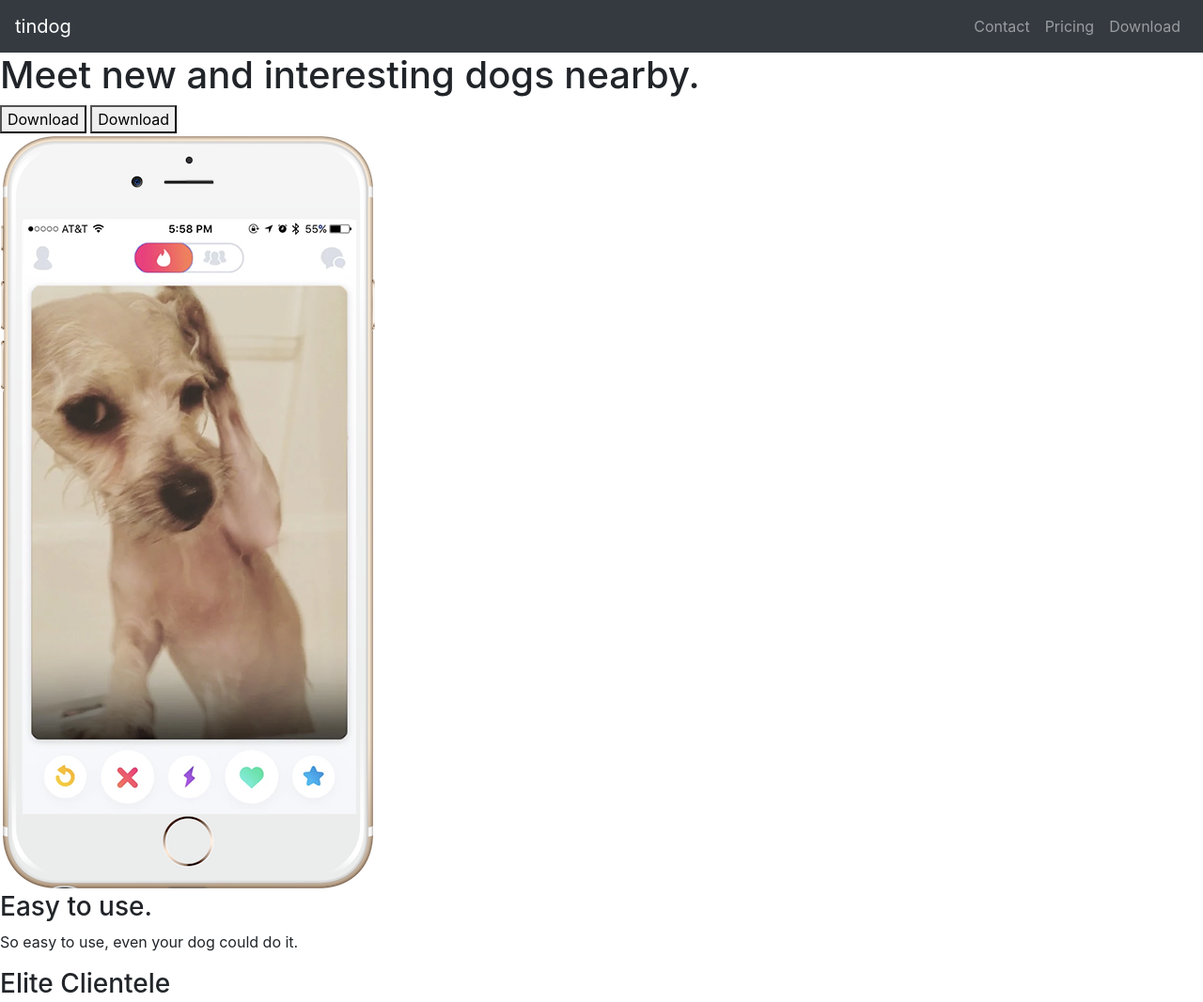
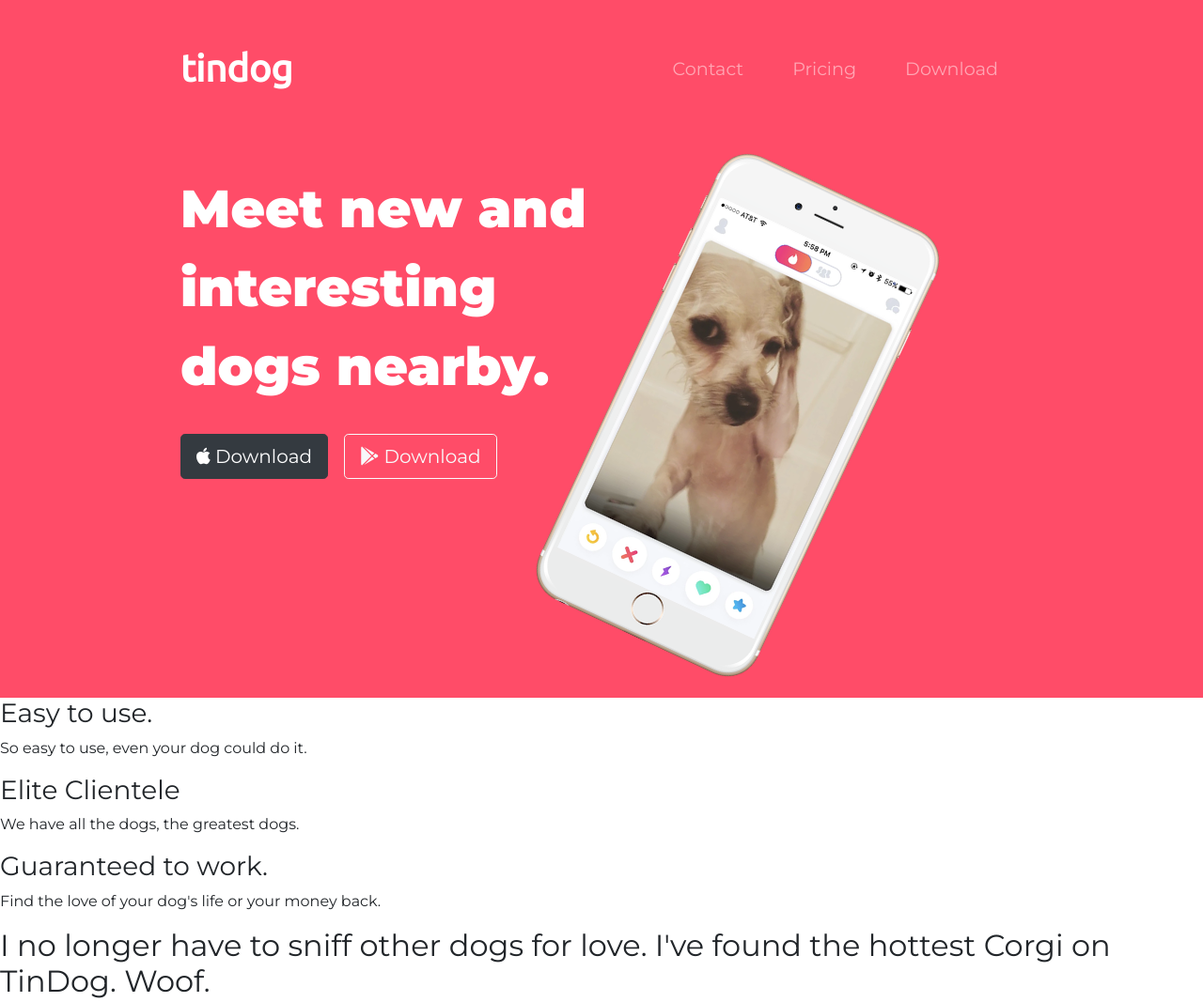
Before and after one commit to xephadoodle/cv, a plain HTML site: page Tindog/index.html in a window 1280 px wide. Shown: the top 1067 px of the page at 94% size. Drawn offline with nearby package versions, Linux system fonts and the light colour scheme.

Commit message:
End of 2/27/2019 work day learning

```diff
--- a/Tindog/css/styles.css
+++ b/Tindog/css/styles.css
@@ -0,0 +1,61 @@
+#title {
+  background-color: #ff4c68;
+  color: #fff;
+}
+
+body {
+  font-family: 'Montserrat', sans-serif;
+}
+
+h1 {
+  font-family: 'Montserrat', sans-serif;
+  font-size: 3.5rem;
+  line-height: 1.5;
+  font-weight: 900;
+}
+
+.container-fluid {
+  padding: 3% 15%;
+}
+
+/* .iphone-container {
+  text-align: right;
+}
+
+.iphone {
+  margin-right: 30px;
+  transform: rotate(25deg);
+} */
+/* Navigation Bar */
+
+.navbar {
+  padding: 0 0 4.5rem;
+
+}
+
+.navbar-brand {
+  font-family: 'Ubuntu', sans-serif;
+  font-size: 2.5rem;
+  font-weight: bold;
+}
+
+.nav-item {
+  padding: 0 18px;
+}
+
+.nav-link {
+  font-size: 1.2rem;
+  /* font-family: "Montserrat-light"; */
+}
+
+
+/* Download Buttons */
+.download-button {
+  margin: 5% 3% 5% 0;
+}
+
+/* Iphone Image */
+.iphone {
+  width: 60%;
+  transform: rotate(25deg);
+}
--- a/Tindog/index.html
+++ b/Tindog/index.html
@@ -4,8 +4,15 @@
 <head>
   <meta charset="utf-8">
   <title>TinDog</title>
+  <!-- Google fonts -->
+  <link href="https://fonts.googleapis.com/css?family=Montserrat:300,400,900|Ubuntu" rel="stylesheet">
+  <!-- Boot Strap -->
+  <link rel="stylesheet" href="https://stackpath.bootstrapcdn.com/bootstrap/4.3.1/css/bootstrap.min.css" integrity="sha384-ggOyR0iXCbMQv3Xipma34MD+dH/1fQ784/j6cY/iJTQUOhcWr7x9JvoRxT2MZw1T" crossorigin="anonymous">
+  <!-- Font Awesome -->
+  <link rel="stylesheet" href="https://use.fontawesome.com/releases/v5.7.2/css/all.css" integrity="sha384-fnmOCqbTlWIlj8LyTjo7mOUStjsKC4pOpQbqyi7RrhN7udi9RwhKkMHpvLbHG9Sr" crossorigin="anonymous">
+  <!-- Personal StyleSheet -->
   <link rel="stylesheet" href="css/styles.css">
-  <link rel="stylesheet" href="https://stackpath.bootstrapcdn.com/bootstrap/4.3.1/css/bootstrap.min.css" integrity="sha384-ggOyR0iXCbMQv3Xipma34MD+dH/1fQ784/j6cY/iJTQUOhcWr7x9JvoRxT2MZw1T" crossorigin="anonymous">
+  <!-- Javascript and Jquery -->
   <script src="https://code.jquery.com/jquery-3.3.1.slim.min.js" integrity="sha384-q8i/X+965DzO0rT7abK41JStQIAqVgRVzpbzo5smXKp4YfRvH+8abtTE1Pi6jizo" crossorigin="anonymous"></script>
   <script src="https://cdnjs.cloudflare.com/ajax/libs/popper.js/1.14.7/umd/popper.min.js" integrity="sha384-UO2eT0CpHqdSJQ6hJty5KVphtPhzWj9WO1clHTMGa3JDZwrnQq4sF86dIHNDz0W1" crossorigin="anonymous"></script>
   <script src="https://stackpath.bootstrapcdn.com/bootstrap/4.3.1/js/bootstrap.min.js" integrity="sha384-JjSmVgyd0p3pXB1rRibZUAYoIIy6OrQ6VrjIEaFf/nJGzIxFDsf4x0xIM+B07jRM" crossorigin="anonymous"></script>
@@ -14,9 +21,10 @@
 <body>
 
   <section id="title">
+    <div class="container-fluid">
 
       <!-- Nav Bar -->
-    <nav class="navbar navbar-expand-lg navbar-dark bg-dark">
+      <nav class="navbar navbar-expand-lg navbar-dark">
 
         <a class="navbar-brand" href="">tindog</a>
 
@@ -44,16 +52,18 @@
 
 
       <!-- Title -->
-
-    <div>
+      <div class="row">
+        <div class="col-lg-6">
           <h1>Meet new and interesting dogs nearby.</h1>
-      <button type="button">Download</button>
-      <button type="button">Download</button>
+          <button type="button" class="download-button btn btn-lg btn-dark"><i class="fab fa-apple"></i> Download</button>
+          <button type="button" class="download-button btn btn-lg btn-outline-light"><i class="fab fa-google-play"></i> Download</button>
         </div>
-    <div>
-      <img src="images/iphone6.png" alt="iphone-mockup">
+        <div class="col-lg-6 iphone-container">
+          <img class="iphone" src="images/iphone6.png" alt="iphone-mockup">
+        </div>
       </div>
 
+    </div>
   </section>
 
 
```
Lines whose indentation alone changed are shown as unchanged.
